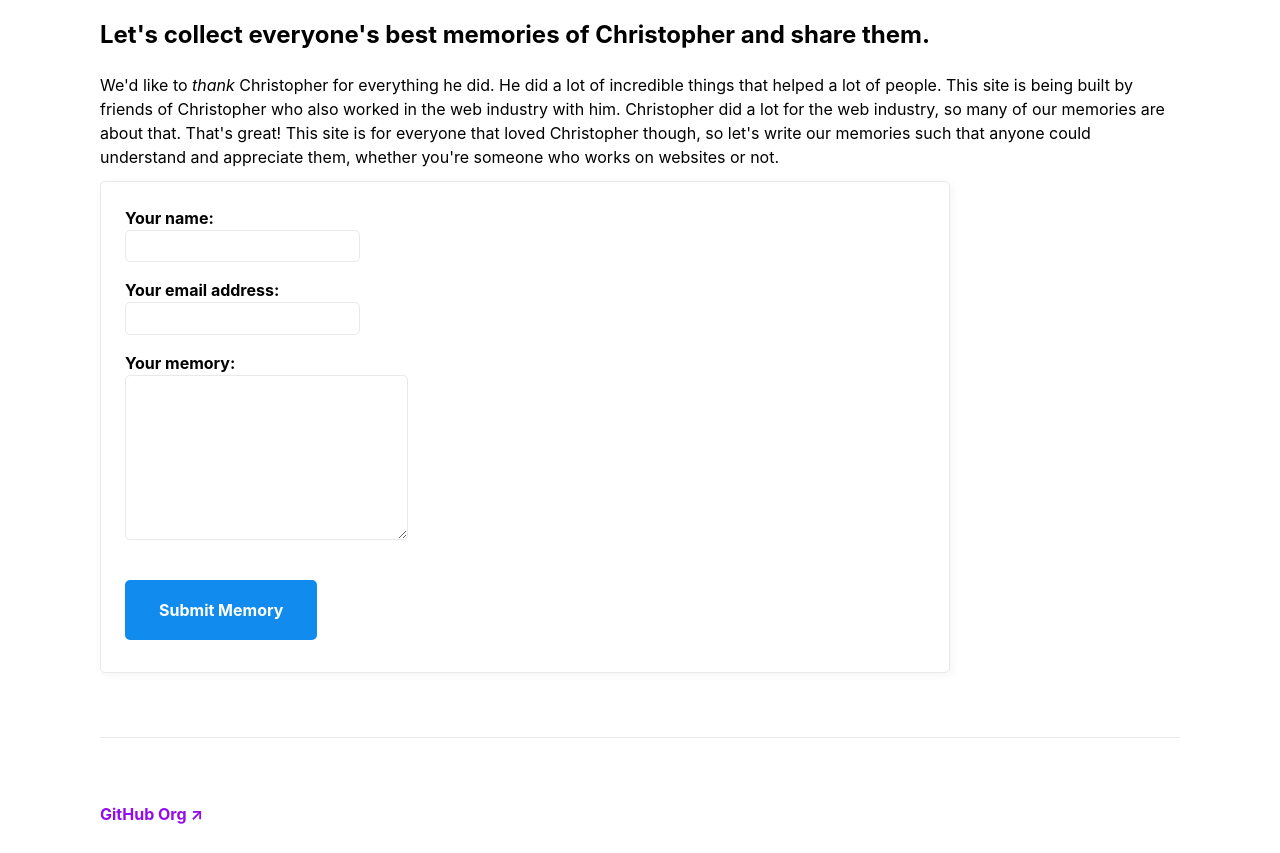
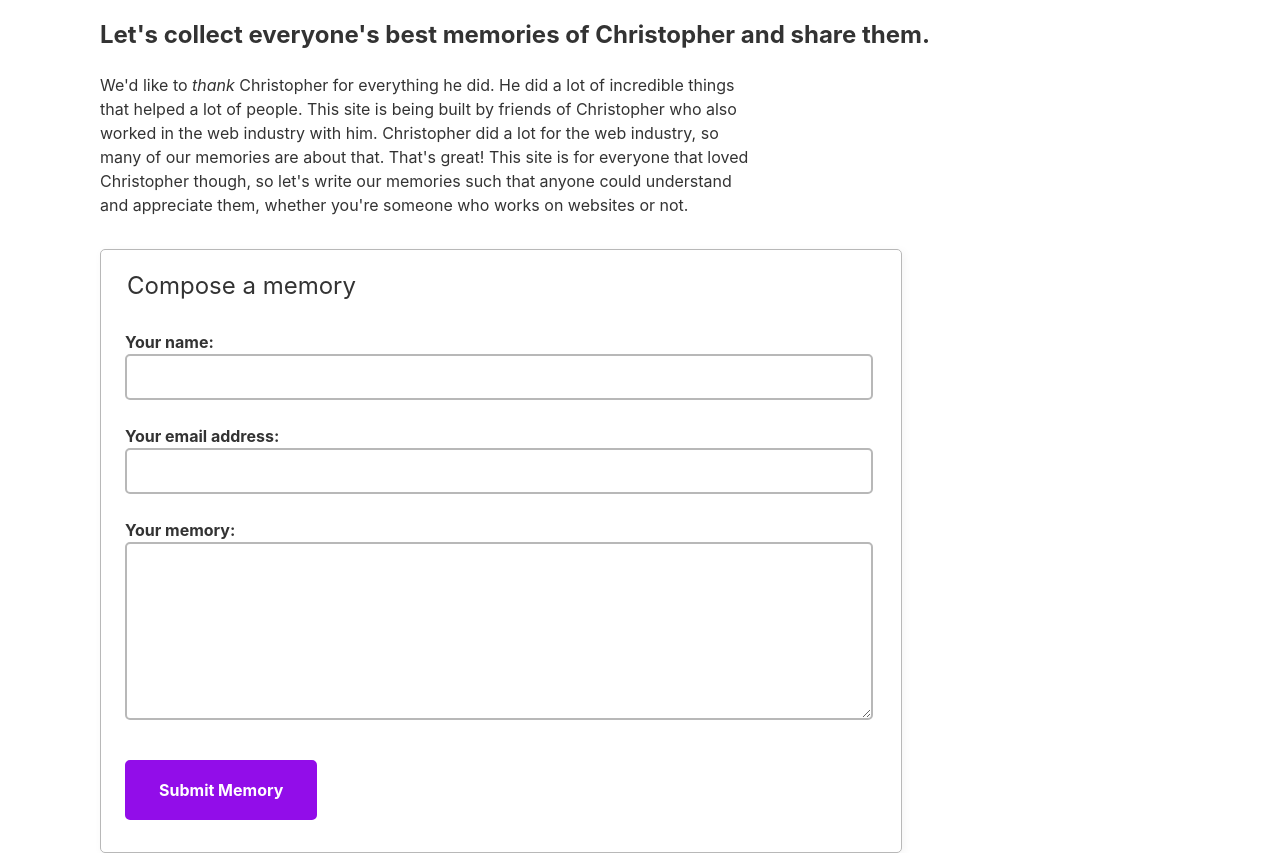
Before and after one commit to thankyouchristoperschmitt/submission_form, a plain HTML site: page index.html in a window 1280 px wide. Shown: the part 610-1463 px from the top of the page. Drawn offline with Linux system fonts and the light colour scheme.

Commit message:
Accessibility and visual tweaks

```diff
--- a/index.html
+++ b/index.html
@@ -56,12 +56,16 @@
           data-netlify="true"
           netlify-honeypot="bot-field"
         >
+          <div class="form-wrapper">
+
             <div hidden aria-hidden="true">
               <label>
                 Don’t fill this out if you're human:
                 <input name="bot-field" />
               </label>
             </div>
+
+            <legend>Compose a memory</legend>
 
             <label>
               Your name:
@@ -79,6 +83,8 @@
             </label>
 
             <button type="submit">Submit Memory</button>
+
+          </div>
         </form>
       </article>
 
--- a/mvp.css
+++ b/mvp.css
@@ -3,15 +3,15 @@
 :root {
     --border-radius: 5px;
     --box-shadow: 2px 2px 10px;
-    --color: #118bee;
-    --color-accent: #118bee0b;
+    --color: #920de9;
+    --color-accent: #920de90b;
     --color-bg: #fff;
-    --color-bg-secondary: #e9e9e9;
-    --color-secondary: #920de9;
-    --color-secondary-accent: #920de90b;
+    --color-bg-secondary: #b8b8b8;
+    --color-secondary: #118bee;
+    --color-secondary-accent: #118bee0b;
     --color-shadow: #f4f4f4;
-    --color-text: #000;
-    --color-text-secondary: #999;
+    --color-text: #333333;
+    --color-text-secondary: #999999;
     --font: -apple-system, BlinkMacSystemFont, "Segoe UI", Roboto, Oxygen-Sans, Ubuntu, Cantarell, "Helvetica Neue", sans-serif;
     --hover-brightness: 1.2;
     --justify-important: center;
@@ -436,3 +436,44 @@ blockquote footer {
 }
 
 /* Custom styles */
+p {
+  line-height: 1.5;
+  max-width: 65ch;
+}
+
+form {
+  margin-top: 2rem;
+  padding: 0;
+}
+
+.form-wrapper {
+  margin: 1.5rem 3.5rem 1.5rem 1.5rem;
+}
+
+legend {
+  font-size: 1.5rem;
+  margin-bottom: 2rem;
+}
+
+label {
+  margin-top: 1.5rem;
+}
+
+input,
+select,
+textarea {
+    border: 2px solid var(--color-bg-secondary);
+    padding: 0.75rem;
+}
+
+input,
+textarea {
+  width: 100%;
+}
+
+button:focus,
+input:focus,
+select:focus,
+textarea:focus {
+  border: 2px solid var(--color);
+}
```
Lines whose indentation alone changed are shown as unchanged.
